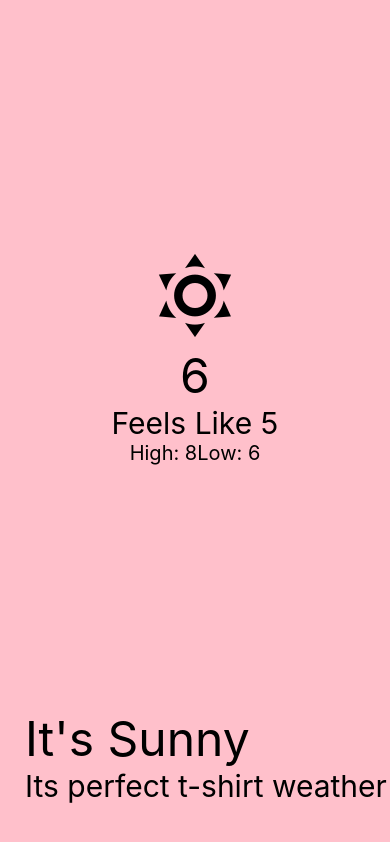
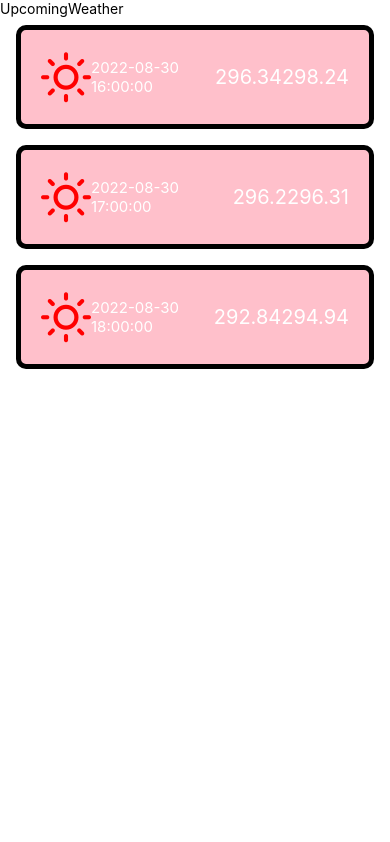
Before and after one commit to abdulbasit-dev/WeatherApp, a React Native app: screen / in a window 390 px wide. Built offline with nearby package versions, Linux system fonts and the light colour scheme.

Commit message:
working with flat list

```diff
--- a/App.js
+++ b/App.js
@@ -4,12 +4,13 @@ import {
   View,
 } from 'react-native'
 
-import { CurrentWeather } from './src/Components'
+import { CurrentWeather, UpcomingWeather } from './src/components'
 
 const App = () => {
   return (
     <View style={styles.container}>
-        <CurrentWeather />
+        {/* <CurrentWeather /> */}
+        <UpcomingWeather />
     </View>
   )
 }
--- a/src/Components/CurrentWeather.jsx
+++ b/src/Components/CurrentWeather.jsx
@@ -25,7 +25,6 @@ const CurrentWeather = () => {
         <Text style={styles.description}>It's Sunny</Text>
         <Text style={styles.message}>Its perfect t-shirt weather</Text>
       </View>
-      {/* <CurrentWeather /> */}
     </SafeAreaView>
   )
 }
--- /dev/null
+++ b/src/Components/UpcomingWeather.jsx
@@ -0,0 +1,207 @@
+import React, { useState } from 'react'
+import {
+  StyleSheet,
+  Text,
+  SafeAreaView,
+  Platform,
+  StatusBar,
+  FlatList,
+  View
+} from 'react-native'
+
+import { Feather } from '@expo/vector-icons'
+
+const data = [
+  {
+    dt: 1661875200,
+    main: {
+      temp: 296.34,
+      feels_like: 296.02,
+      temp_min: 296.34,
+      temp_max: 298.24,
+      pressure: 1015,
+      sea_level: 1015,
+      grnd_level: 933,
+      humidity: 50,
+      temp_kf: -1.9
+    },
+    weather: [
+      {
+        id: 500,
+        main: 'Rain',
+        description: 'light rain',
+        icon: '10d'
+      }
+    ],
+    clouds: {
+      all: 97
+    },
+    wind: {
+      speed: 1.06,
+      deg: 66,
+      gust: 2.16
+    },
+    visibility: 10000,
+    pop: 0.32,
+    rain: {
+      '1h': 0.13
+    },
+    sys: {
+      pod: 'd'
+    },
+    dt_txt: '2022-08-30 16:00:00'
+  },
+  {
+    dt: 1661878800,
+    main: {
+      temp: 296.31,
+      feels_like: 296.07,
+      temp_min: 296.2,
+      temp_max: 296.31,
+      pressure: 1015,
+      sea_level: 1015,
+      grnd_level: 932,
+      humidity: 53,
+      temp_kf: 0.11
+    },
+    weather: [
+      {
+        id: 500,
+        main: 'Rain',
+        description: 'light rain',
+        icon: '10d'
+      }
+    ],
+    clouds: {
+      all: 95
+    },
+    wind: {
+      speed: 1.58,
+      deg: 103,
+      gust: 3.52
+    },
+    visibility: 10000,
+    pop: 0.4,
+    rain: {
+      '1h': 0.24
+    },
+    sys: {
+      pod: 'd'
+    },
+    dt_txt: '2022-08-30 17:00:00'
+  },
+  {
+    dt: 1661882400,
+    main: {
+      temp: 294.94,
+      feels_like: 294.74,
+      temp_min: 292.84,
+      temp_max: 294.94,
+      pressure: 1015,
+      sea_level: 1015,
+      grnd_level: 931,
+      humidity: 60,
+      temp_kf: 2.1
+    },
+    weather: [
+      {
+        id: 500,
+        main: 'Rain',
+        description: 'light rain',
+        icon: '10n'
+      }
+    ],
+    clouds: {
+      all: 93
+    },
+    wind: {
+      speed: 1.97,
+      deg: 157,
+      gust: 3.39
+    },
+    visibility: 10000,
+    pop: 0.33,
+    rain: {
+      '1h': 0.2
+    },
+    sys: {
+      pod: 'n'
+    },
+    dt_txt: '2022-08-30 18:00:00'
+  }
+]
+
+const Item = (props) => {
+  const [data, setData] = useState([])
+
+  const { dt_txt, min, max, condition } = props
+  return (
+    <View style={styles.item}>
+      <Feather name={'sun'} size={50} color="red" />
+      {/* <Text style={styles.condition}>Condition:- {condition}</Text> */}
+      <Text style={styles.date}>{dt_txt}</Text>
+      <Text style={styles.temp}>{min}</Text>
+      <Text style={styles.temp}>{max}</Text>
+    </View>
+  )
+}
+
+const UpcomingWeather = () => {
+  return (
+    <SafeAreaView style={styles.container}>
+      <Text>UpcomingWeather</Text>
+      <FlatList
+        data={data}
+        renderItem={({ item }) => (
+          <Item
+            dt_txt={item.dt_txt}
+            min={item.main.temp_min}
+            max={item.main.temp_max}
+            condition={item.weather[0].main}
+          />
+        )}
+        keyExtractor={(item) => item.dt}
+      />
+    </SafeAreaView>
+  )
+}
+
+const styles = StyleSheet.create({
+  container: {
+    marginTop: StatusBar.currentHeight || 0,
+    flex: 1,
+    backgroundColor: 'white'
+  },
+  item: {
+    backgroundColor: 'pink',
+    padding: 20,
+    marginVertical: 8,
+    marginHorizontal: 16,
+    borderRadius: 10,
+    flexDirection: 'row',
+    justifyContent: 'space-around',
+    alignItems: 'center',
+    borderWidth: 5,
+  },
+  date:{
+    color: 'white',
+    fontSize: 15,
+  },
+    temp: {
+    fontSize: 20,
+    color: 'white',
+    },
+  condition: {
+    // fontSize: 20,
+    // fontWeight: 'bold',
+    // color: 'white',
+    // borderColor: 'white',
+    // borderWidth: 1
+  },
+  border: {
+    borderColor: 'white',
+    borderWidth: 1
+  }
+})
+
+export default UpcomingWeather
--- a/src/Components/index.js
+++ b/src/Components/index.js
@@ -1,5 +1,7 @@
 import CurrentWeather from './CurrentWeather'
+import UpcomingWeather from './UpcomingWeather'
 
 export {
-    CurrentWeather
+    CurrentWeather,
+    UpcomingWeather,
 }
```
